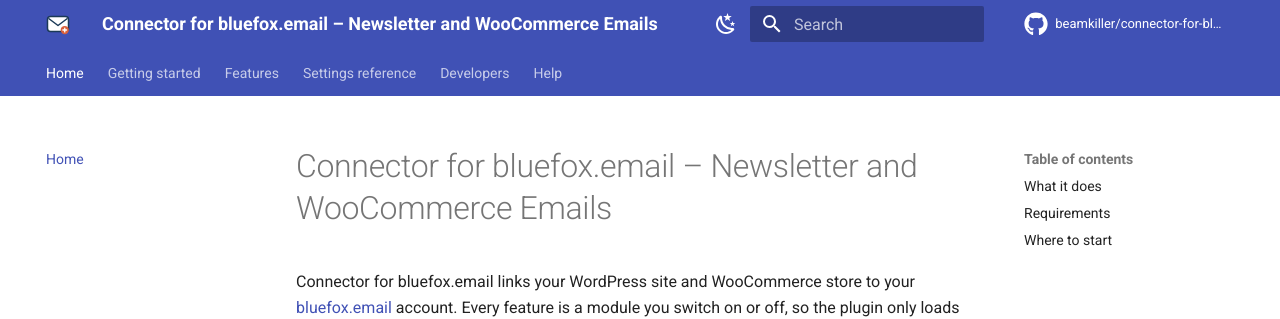
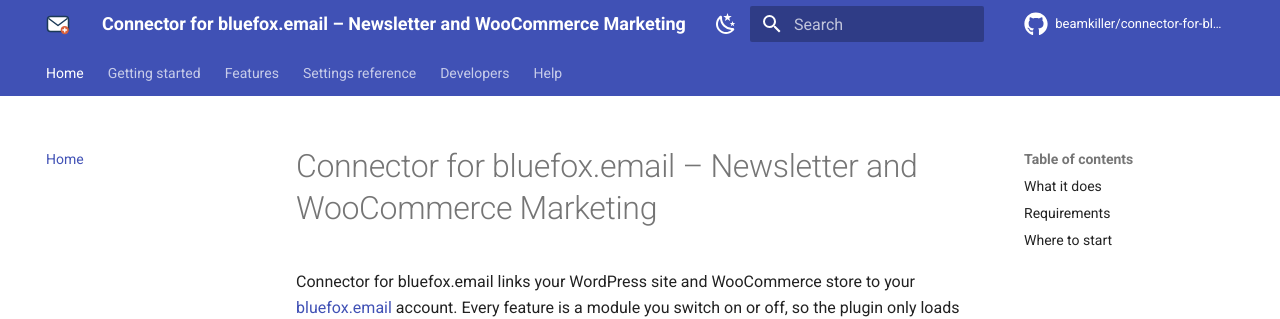
Before and after one commit to beamkiller/connector-for-bluefox-email, an MkDocs documentation site: the page built from docs/index.md, in a window 1280 px wide and 900 px high. Shown: the top 319 px of the window. Built offline with MkDocs 1.6.1 and Material for MkDocs 9.7.7, drawn with Linux system fonts in a browser that asks for light colours; comment, search, counter and statistics services are not loaded.

Commit message:
Name: Connector for bluefox.email – Newsletter and WooCommerce Marketing
Co-Authored-By: Claude Opus 5.5 <noreply@anthropic.com>

```diff
--- a/docs/index.md
+++ b/docs/index.md
@@ -1,4 +1,4 @@
-# Connector for bluefox.email – Newsletter and WooCommerce Emails
+# Connector for bluefox.email – Newsletter and WooCommerce Marketing
 
 Connector for bluefox.email links your WordPress site and WooCommerce store to your [bluefox.email](https://bluefox.email) account. Every feature is a module you switch on or off, so the plugin only loads what you use.
 
--- a/mkdocs.yml
+++ b/mkdocs.yml
@@ -1,4 +1,4 @@
-site_name: Connector for bluefox.email – Newsletter and WooCommerce Emails
+site_name: Connector for bluefox.email – Newsletter and WooCommerce Marketing
 site_description: Documentation of the Connector for bluefox.email WordPress plugin – signup forms with double opt-in, WooCommerce opt-in and coupons, contact sync and email delivery.
 site_author: Peter Kulcsár - KREMONT s.r.o.
 site_url: https://beamkiller.github.io/connector-for-bluefox-email/
```
Also changed, not shown: README.md (+1 -1 lines), readme.txt, 5 other files.
